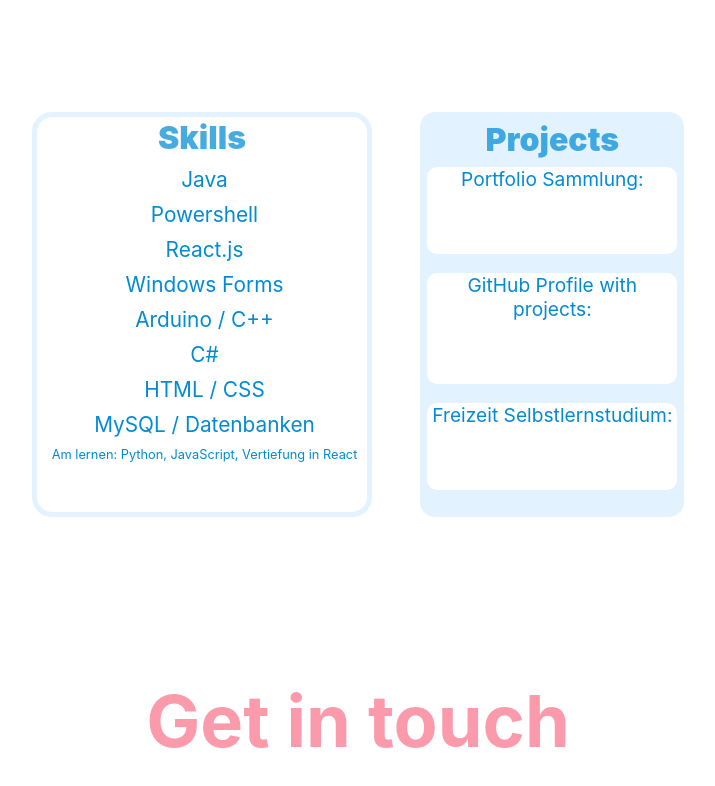
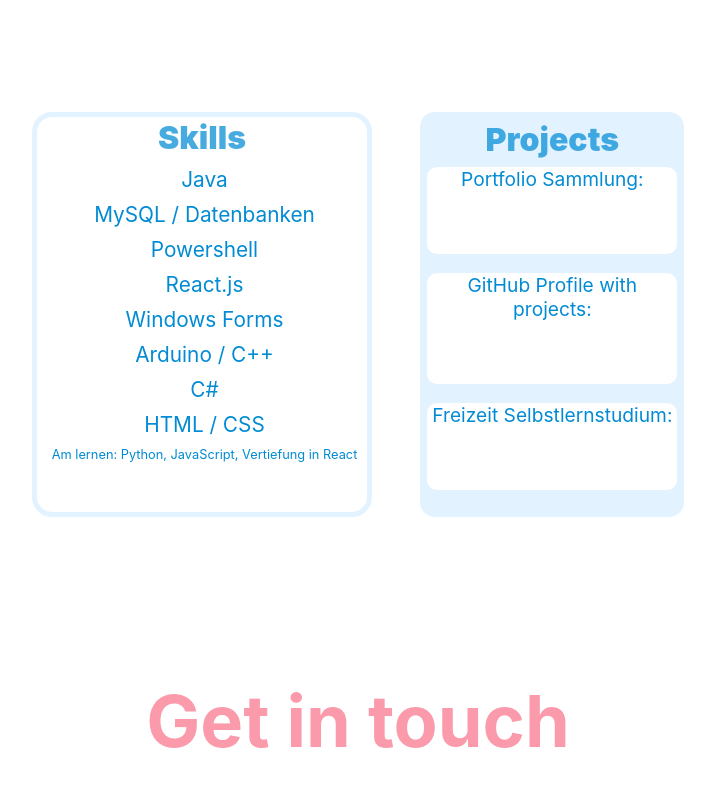
Before and after one commit to marianives/marianivesgallo.ch, a React app: page / in a window 1280 px wide. Shown: the part 2695-3481 px from the top of the page, without its empty margins (282-997 px from the left). Built offline with nearby package versions, Linux system fonts and the light colour scheme; some icons are missing.

Commit message:
Links updatet

```diff
--- a/src/components/Skills.js
+++ b/src/components/Skills.js
@@ -11,6 +11,9 @@ const Skills = () => {
           <p className='titlesprachenn'>Skills</p>
             <a href='https://portfolio.bbbaden.ch/view/view.php?t=uiaHDgd4oy08cjf7VYEw' className='portfoliolink' target="_blank" rel="noreferrer">
               <p className='sprachen'>Java</p>
+            </a>
+            <a href='https://portfolio.bbbaden.ch/user/m-gallo-inf20/m-153-datenmodell-entwickeln' className='portfoliolink' target="_blank" rel="noreferrer">
+              <p className='sprachen'>MySQL / Datenbanken</p>
             </a>
             <a href='https://portfolio.bbbaden.ch/user/m-gallo-inf20/modul-122-swiss-lotto' className='portfoliolink' target="_blank" rel="noreferrer">
               <p className='sprachen'>Powershell</p>
@@ -30,9 +33,6 @@ const Skills = () => {
             <a href='https://portfolio.bbbaden.ch/user/m-gallo-inf20/bbbaden-rundgang-1' className='portfoliolink' target="_blank" rel="noreferrer">
               <p className='sprachen'>HTML / CSS</p>
             </a>
-            <a href='https://portfolio.bbbaden.ch/user/m-gallo-inf20/modul-105-ddl' className='portfoliolink' target="_blank" rel="noreferrer">
-              <p className='sprachen'>MySQL / Datenbanken</p>
-            </a>
             <p className='sprachen2'>Am lernen: Python, JavaScript, Vertiefung in React</p>
 
 
```
